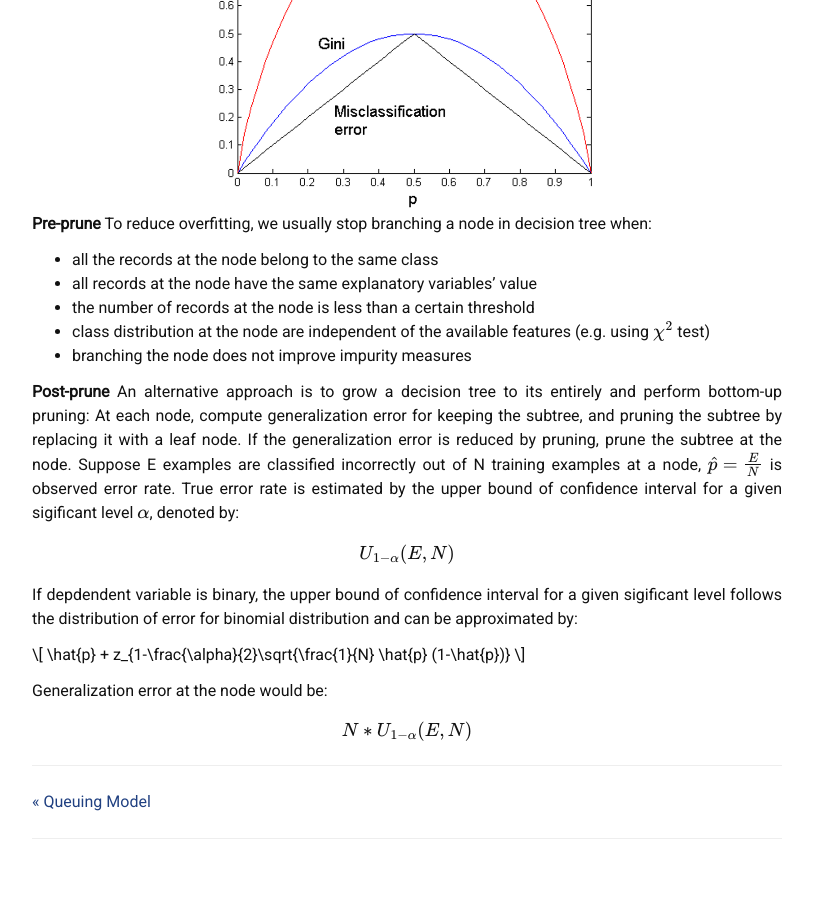
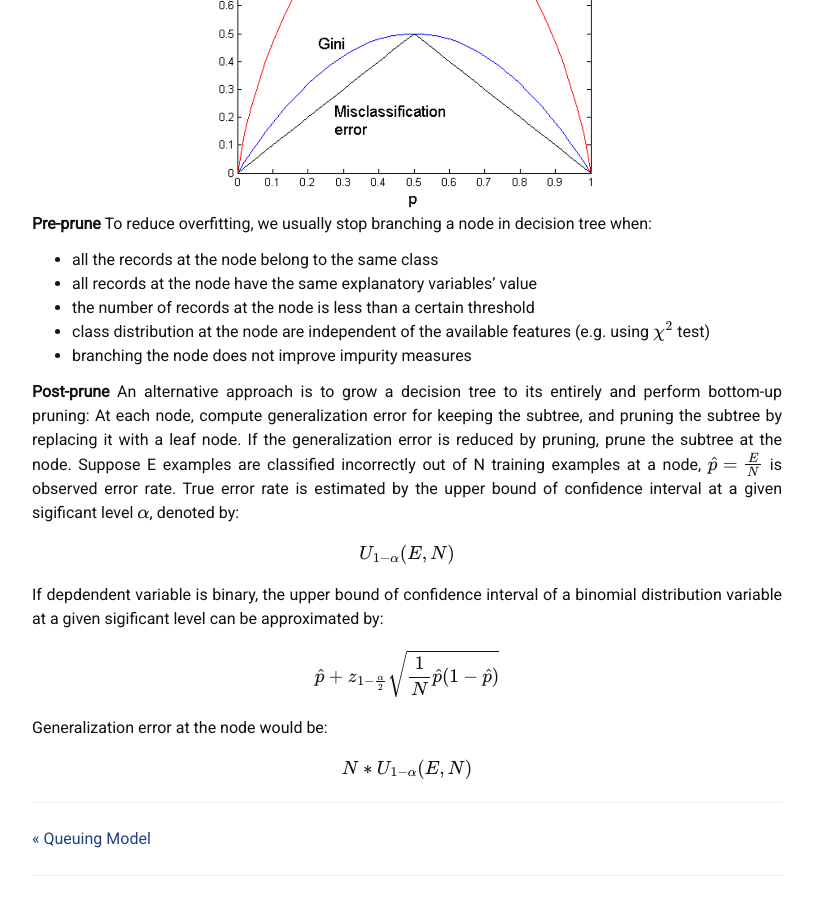
Before and after one commit to liambll/blog-archive, a Jekyll site: the page built from _posts/2017-07-38-decision-tree.markdown, in a window 1280 px wide and 900 px high, scrolled down 2114 px. Shown: the whole window, without its empty margins (233-1046 px from the left). Built offline with Jekyll 4.4.1, drawn with Linux system fonts in a browser that asks for light colours; nearby versions of some CDN libraries; formulas are drawn with MathJax 3; comment, search, counter and statistics services are not loaded; before the commit the page ends 2977 px from its top, so only the background shows below that.

Commit message:
Update 2017-07-38-decision-tree.markdown

```diff
--- a/_posts/2017-07-38-decision-tree.markdown
+++ b/_posts/2017-07-38-decision-tree.markdown
@@ -89,15 +89,15 @@ To reduce overfitting, we usually stop branching a node in decision tree when:
 
 __Post-prune__
 An alternative approach is to grow a decision tree to its entirely and perform bottom-up pruning: At each node, compute generalization error  for keeping the subtree, and pruning the subtree by replacing it with a leaf node. If the generalization error is reduced by pruning, prune the subtree at the node.
-Suppose E examples are classified incorrectly out of N training examples at a node, \\(\hat{p} = \frac{E}{N}\\) is observed error rate. True error rate is estimated by the upper bound of confidence interval for a given sigificant level \\(\alpha\\), denoted by:
+Suppose E examples are classified incorrectly out of N training examples at a node, \\(\hat{p} = \frac{E}{N}\\) is observed error rate. True error rate is estimated by the upper bound of confidence interval at a given sigificant level \\(\alpha\\), denoted by:
 \\[
 U_{1-\alpha}(E, N)
 \\]
 
-If depdendent variable is binary, the upper bound of confidence interval for a given sigificant level follows the distribution of error for binomial distribution and can be approximated by:
+If depdendent variable is binary, the upper bound of confidence interval of a binomial distribution variable at a given sigificant level can be approximated by:
 
 \\[
-\hat{p} + z_{1-\frac{\alpha}{2}\sqrt{\frac{1}{N} \hat{p} (1-\hat{p})}
+\hat{p} + z_{1-\frac{\alpha}{2}} \sqrt{\frac{1}{N} \hat{p} (1-\hat{p})}
 \\]
 
 Generalization error at the node would be:
```
